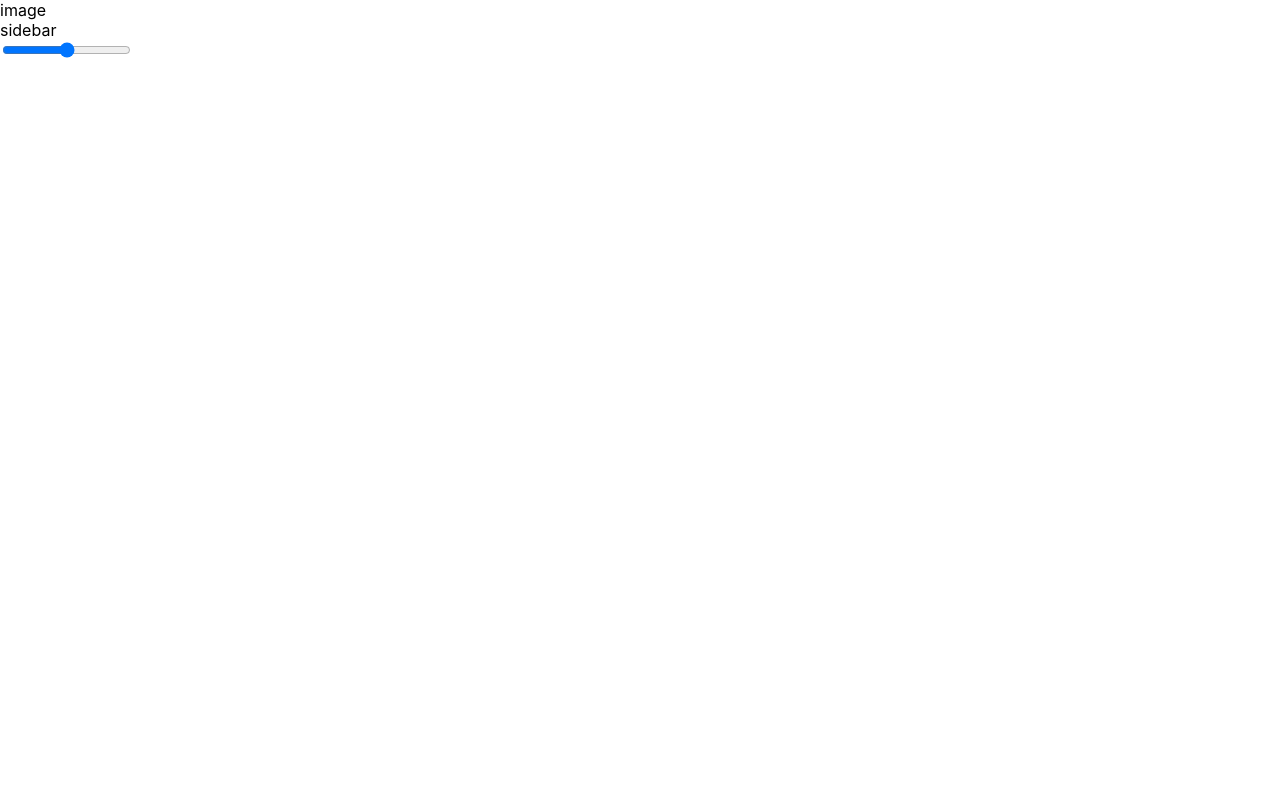
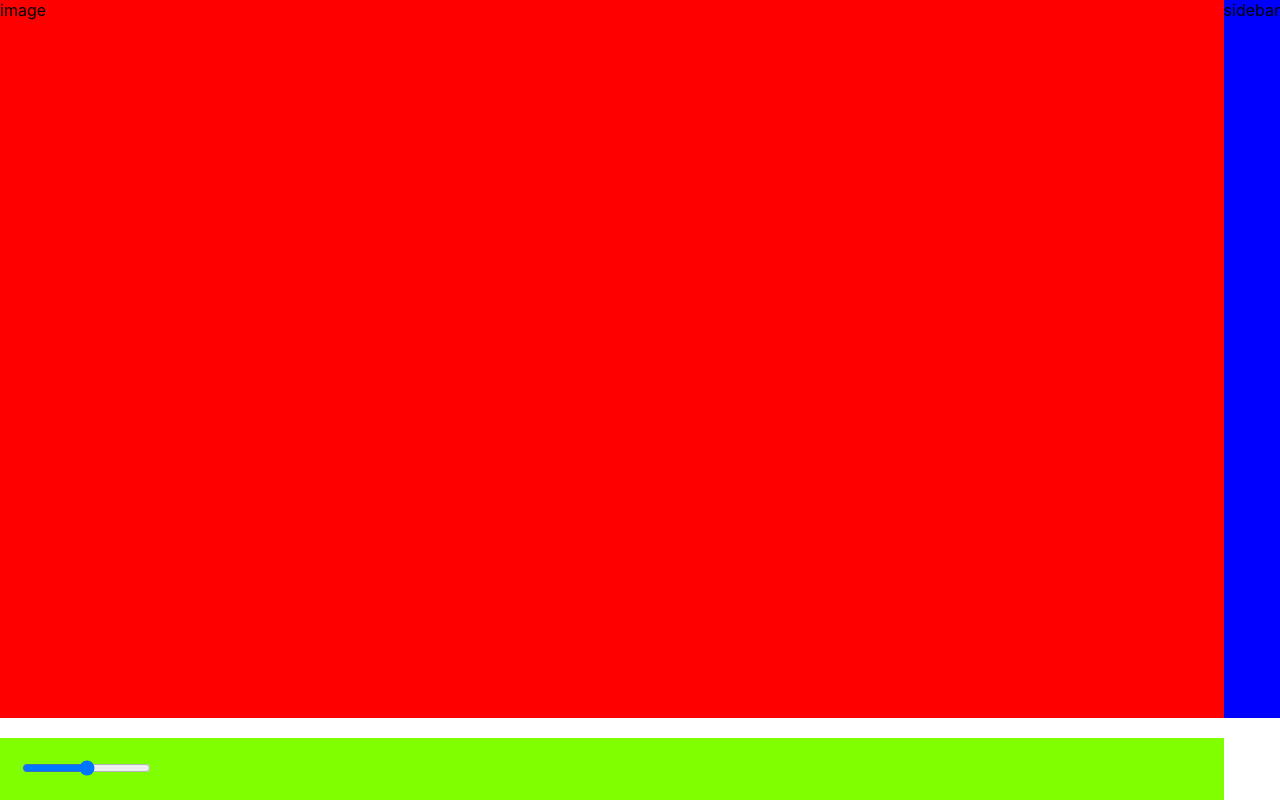
Before and after one commit to mattia-centini/photo-editor-react, a React (Create React App) app: page / in a window 1280 px wide. Built offline with nearby package versions, Linux system fonts and the light colour scheme.

Commit message:
defined grid areas

```diff
--- a/src/App.css
+++ b/src/App.css
@@ -7,3 +7,30 @@
 body {
   margin: 0;
 }
+
+.container {
+  display: grid;
+  grid-template-columns: 1fr auto;
+  grid-auto-rows: 1fr auto;
+  grid-template-areas:
+    "image sidebar"
+    "slider sidebar";
+  height: 100vh;
+  width: 100vw;
+}
+
+.main-image {
+  grid-area: "image";
+  background-color: red;
+}
+
+.sidebar {
+  grid-area: "sidebar";
+  background-color: blue;
+}
+
+.slider-container {
+  background-color: chartreuse;
+  padding: 20px;
+  margin-top: 20px;
+}
```
